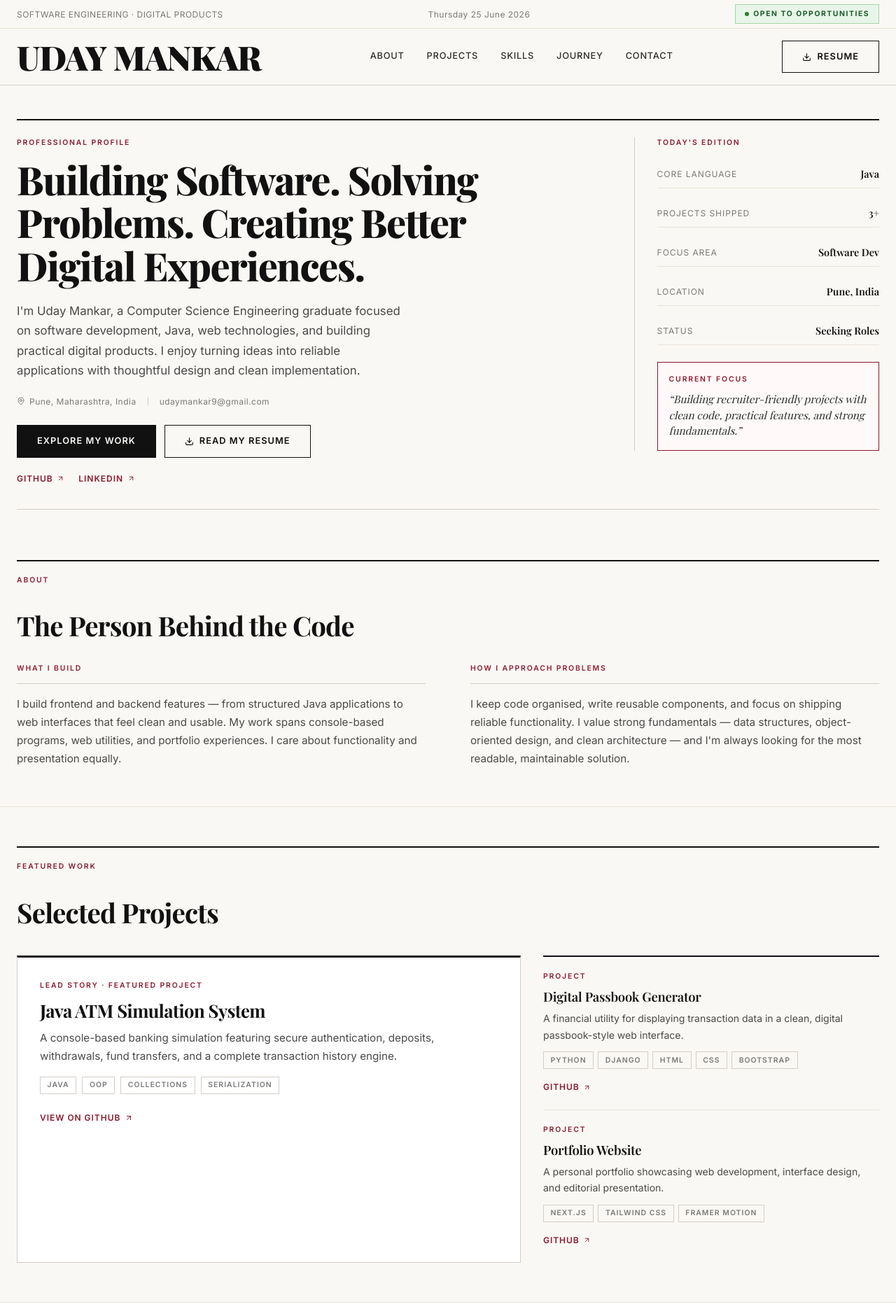
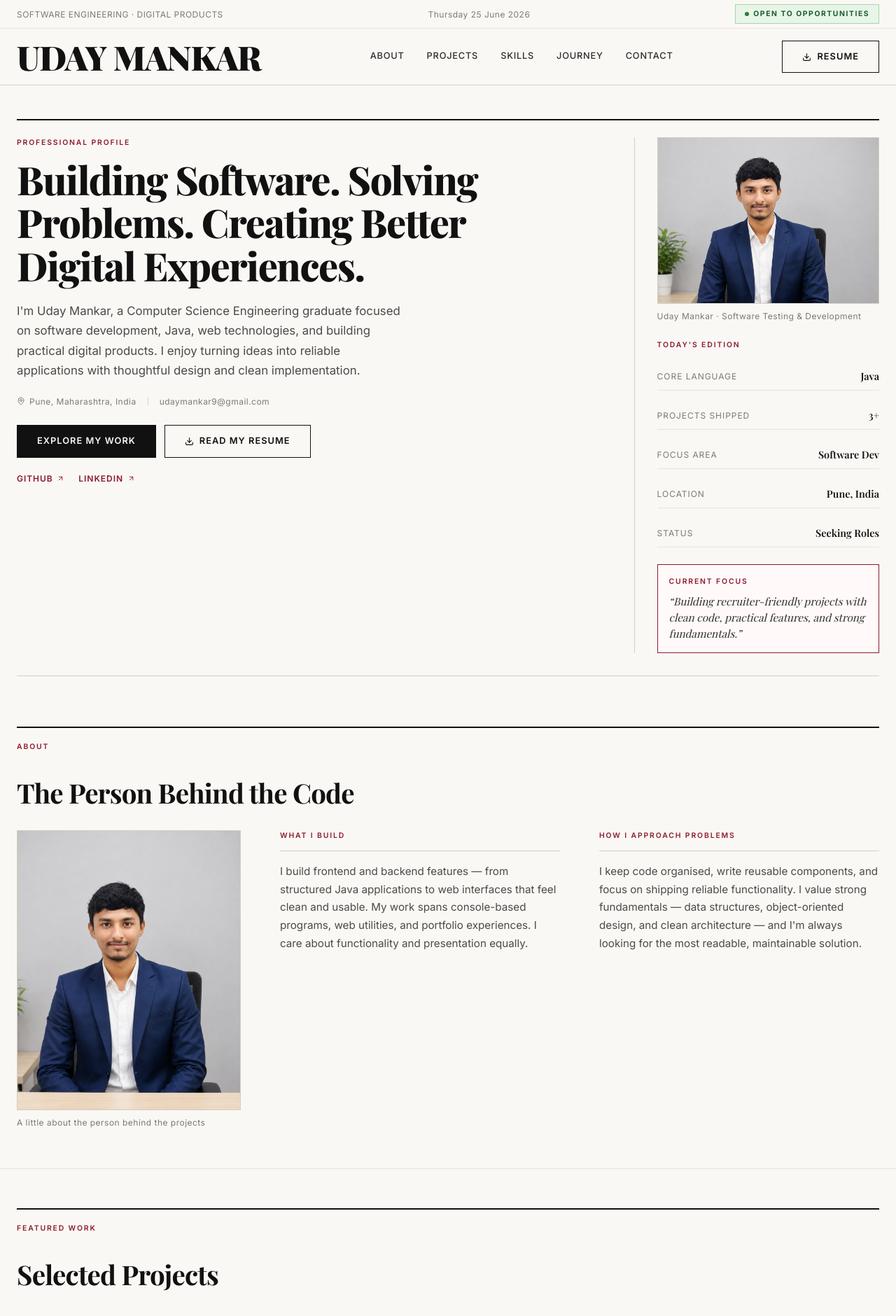
Before and after one commit to udaymankar/Portfolio-Website, a Next.js app: page / in a window 1280 px wide. Shown: the top 1880 px of the page at 70% size. Built offline with nearby package versions, Linux system fonts and the light colour scheme; a web font is replaced by a local one.

Commit message:
Add portrait to hero and About sections

```diff
--- a/app/page.tsx
+++ b/app/page.tsx
@@ -408,6 +408,21 @@ export default function Home() {
               className="lg:border-l lg:pl-8"
               style={{ borderColor: "var(--rule)" }}
             >
+              <figure className="mb-6">
+                <img
+                  src="/Uday%20Passport%20photo%20og.png"
+                  alt="Portrait of Uday Mankar"
+                  className="w-full"
+                  style={{
+                    display: "block",
+                    aspectRatio: "4 / 3",
+                    objectFit: "cover",
+                    objectPosition: "center 38%",
+                    border: "1px solid var(--rule)",
+                  }}
+                />
+                <figcaption className="meta-text mt-2">Uday Mankar · Software Testing &amp; Development</figcaption>
+              </figure>
               <p className="eyebrow mb-4">Today&apos;s Edition</p>
               <div className="space-y-4">
                 {[
@@ -479,7 +494,22 @@ export default function Home() {
             The Person Behind the Code
           </motion.h2>
 
-          <div className="grid gap-10 md:grid-cols-2 md:gap-16">
+          <div className="grid gap-8 md:grid-cols-[0.8fr_1fr_1fr] md:gap-10 lg:gap-14">
+            <motion.figure variants={fadeUp} className="md:sticky md:top-28 md:self-start">
+              <img
+                src="/Uday%20Passport%20photo%20og.png"
+                alt="Uday Mankar in a navy blue suit"
+                className="w-full"
+                style={{
+                  display: "block",
+                  aspectRatio: "4 / 5",
+                  objectFit: "cover",
+                  objectPosition: "center 35%",
+                  border: "1px solid var(--rule)",
+                }}
+              />
+              <figcaption className="meta-text mt-2">A little about the person behind the projects</figcaption>
+            </motion.figure>
             <motion.div variants={fadeUp}>
               <p
                 className="eyebrow mb-3"
```
